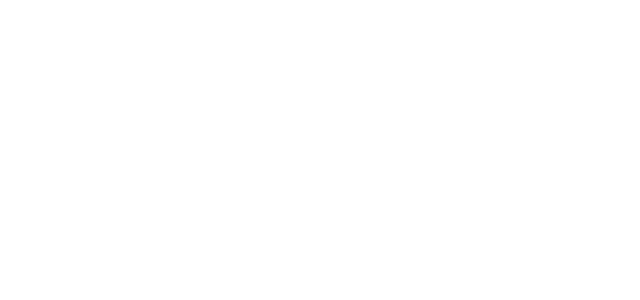
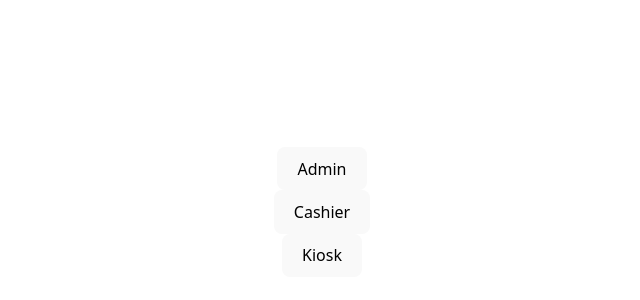
Before and after one commit to emz05/project3-team-42, a React (Vite) app in the folder client/: page /home in a window 1280 px wide. Before the commit this address had no page. Shown: the part 188-488 px from the top of the page, without its empty margins (318-958 px from the left). Built offline with nearby package versions, Linux system fonts and the light colour scheme.

Commit message:
home page connection

```diff
--- a/client/src/client.jsx
+++ b/client/src/client.jsx
@@ -2,17 +2,20 @@
 import { BrowserRouter, Routes, Route, Navigate } from 'react-router-dom';
 import LoginPanel from './components/cashier/views/LoginPanel.jsx';
 import OrderPanel from './components/cashier/views/OrderPanel.jsx';
+import HomePanel from './components/HomePanel.jsx';
 import './components/cashier/css/client.css';
 
 function Client() {
     return (
         <BrowserRouter>
             <Routes>
-                <Route path='/login' element={<LoginPanel/>}/>
-                <Route path='/order' element={<OrderPanel/>}/>
-                {/*<Route path="/" element={<Navigate to="/home" />} />*/}
-                {/*<Route path="*" element={<Navigate to="/home" />} />*/}
+                <Route path='/cashier/login' element={<LoginPanel/>}/>
+                <Route path='/cashier/order' element={<OrderPanel/>}/>
+                <Route path='/home' element={<HomePanel/>}/>
 
+                {/*default page if error*/}
+                <Route path="/" element={<Navigate to="/home" />} />
+                <Route path="*" element={<Navigate to="/home" />} />
             </Routes>
         </BrowserRouter>
     );
--- /dev/null
+++ b/client/src/components/HomePanel.jsx
@@ -0,0 +1,22 @@
+import React, { useState } from 'react';
+import { useNavigate } from 'react-router-dom';
+
+const HomePanel = () => {
+    const navigate = useNavigate();
+
+    return(
+        <div className="button-container">
+            <div className="admin-button">
+                <button onClick={() => navigate('/admin/login')}>Admin</button>
+            </div>
+            <div className="cashier-button">
+                <button onClick={() => navigate('/cashier/login')}>Cashier</button>
+            </div>
+            <div className="kiosk-button">
+                <button onClick={() => navigate('/kiosk')}>Kiosk</button>
+            </div>
+        </div>
+    );
+};
+
+export default HomePanel;
--- a/client/src/components/cashier/views/LoginPanel.jsx
+++ b/client/src/components/cashier/views/LoginPanel.jsx
@@ -34,7 +34,7 @@
         try {
             const employee = await employeeAPI.login(employeeID);
             sessionStorage.setItem('employee', JSON.stringify(employee.data));
-            navigate('/order');
+            navigate('/cashier/order');
         } catch (error) {
             setErrorMessage('Invalid employee ID');
             setPassword('');
```
